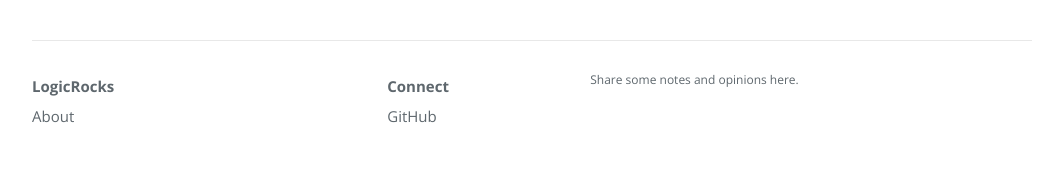
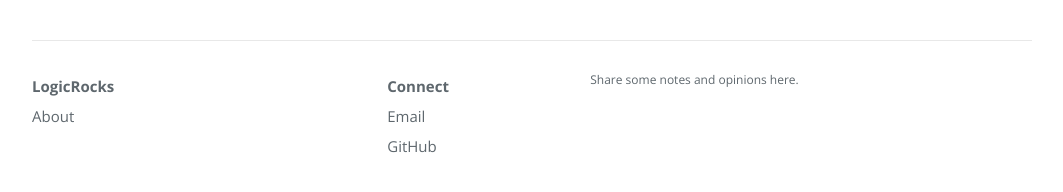
Before and after one commit to ghlogic123/ghlogic123.github.io, a Jekyll site: the page built from index.html, in a window 1280 px wide. Shown: the part 597-789 px from the top of the page, without its empty margins (108-1171 px from the left). Built offline with Jekyll 4.4.1, drawn with Linux system fonts in a browser that asks for light colours; nearby versions of some CDN libraries; the list of posts is cut into pages by our own code.

Commit message:
Update footer.html

```diff
--- a/_includes/footer.html
+++ b/_includes/footer.html
@@ -21,8 +21,8 @@
           <li><a href="https://twitter.com/{{ site.twitter_username }}">Twitter</a></li>
           {% endif %}
 
-          {% if site.facebook_username %}
-          <li><a href="https://facebook.com/{{ site.facebook_username }}">Facebook</a></li>
+          {% if site.email %}
+          <li><a href="{{ site.email }}">Email</a></li>
           {% endif %}
 
           {% if site.github_username %}
```
